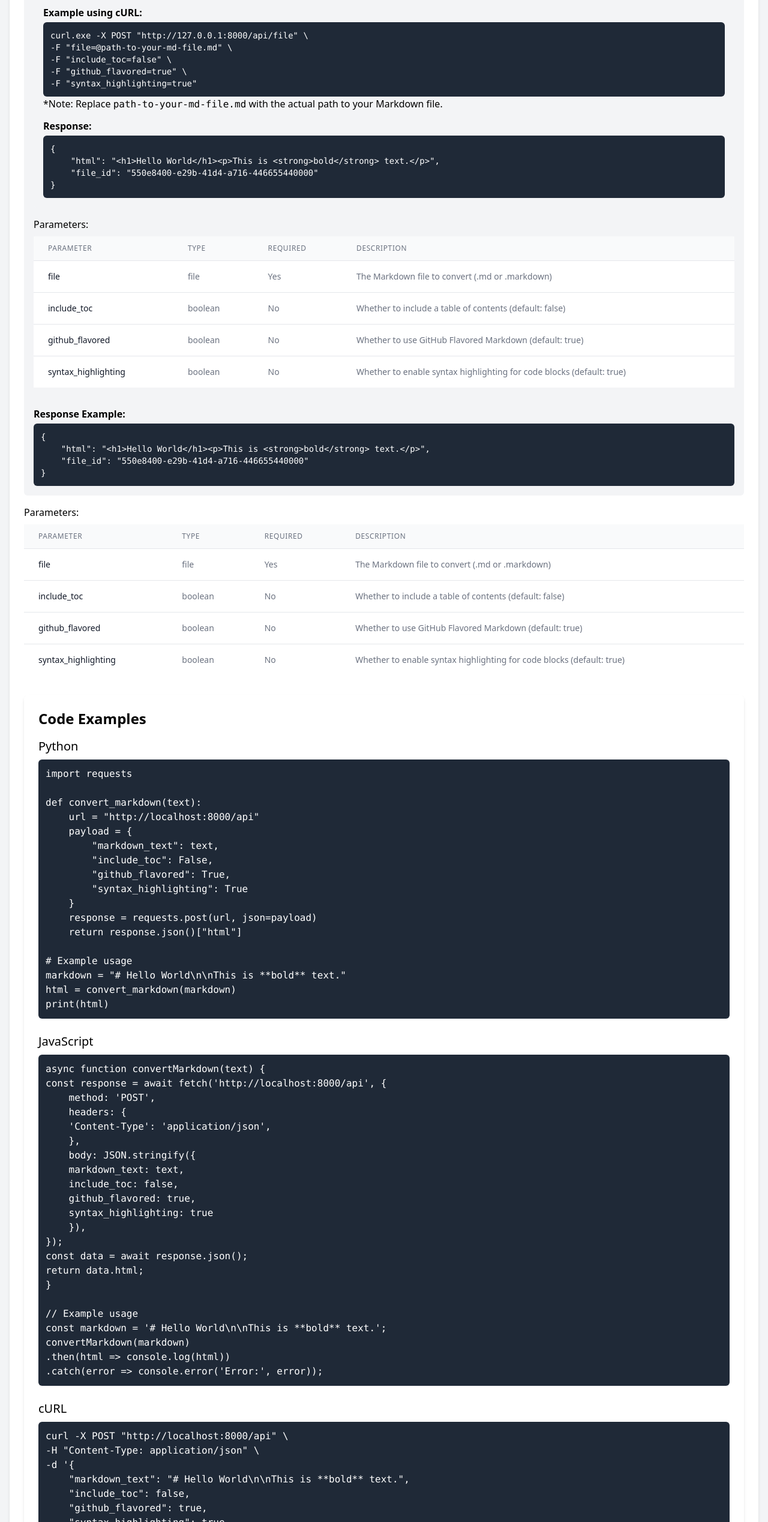
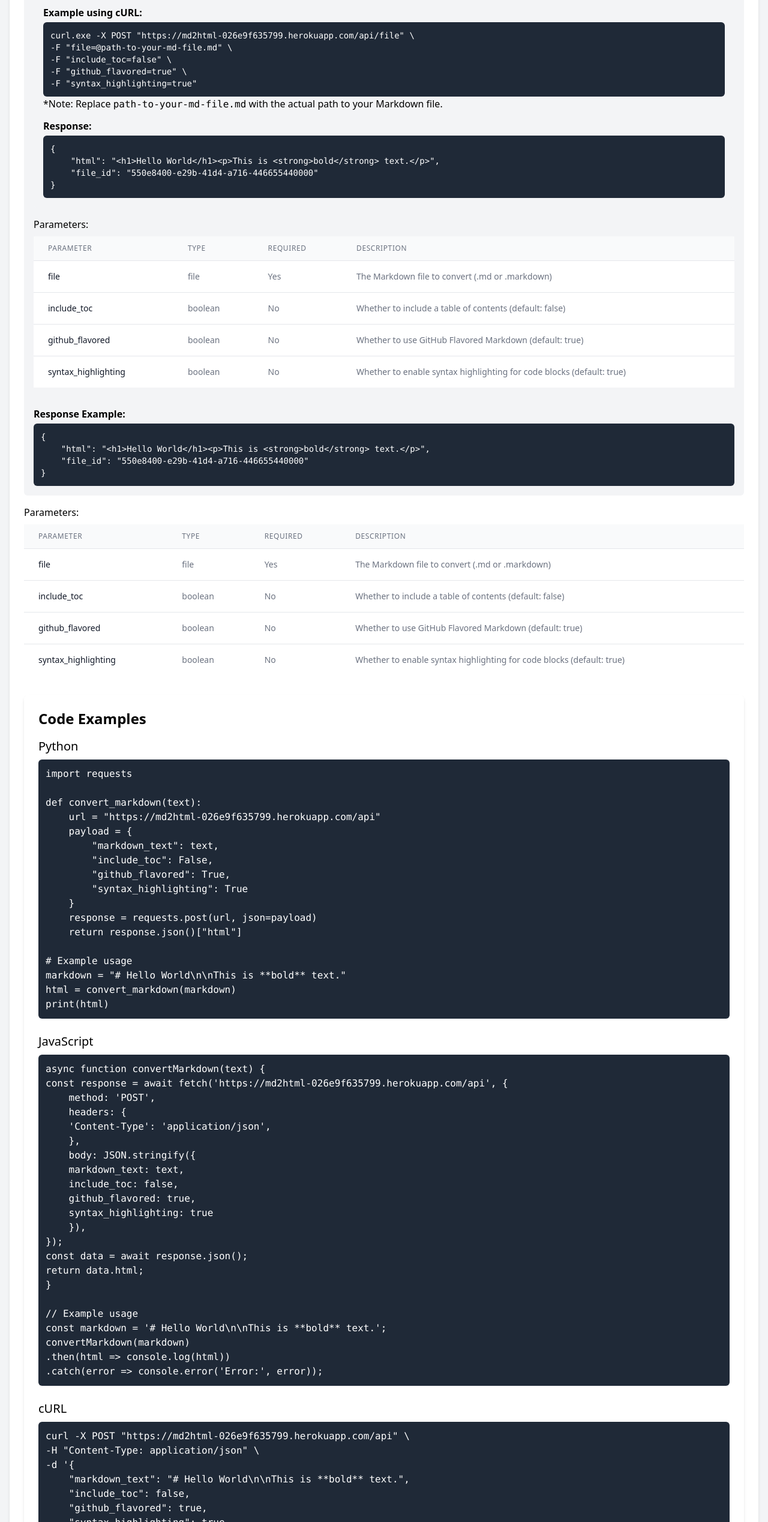
Before and after one commit to terri-yaki/md2html, a plain HTML site: page templates/docs.html in a window 1280 px wide. Shown: the part 1399-3936 px from the top of the page at 60% size. Drawn offline with nearby package versions, Linux system fonts and the light colour scheme.

Commit message:
added heroku url

```diff
--- a/templates/docs.html
+++ b/templates/docs.html
@@ -93,7 +93,7 @@
                       <p class="mb-2">Content-Type: multipart/form-data</p>
                       <h4 class="font-semibold mt-3 mb-1">Example using cURL:</h4>
                       <pre class="bg-gray-800 text-white p-3 rounded-md overflow-x-auto text-sm">
-curl.exe -X POST "http://127.0.0.1:8000/api/file" \
+curl.exe -X POST "https://md2html-026e9f635799.herokuapp.com/api/file" \
 -F "file=@path-to-your-md-file.md" \
 -F "include_toc=false" \
 -F "github_flavored=true" \
@@ -203,7 +203,7 @@ curl.exe -X POST "http://127.0.0.1:8000/api/file" \
 import requests
 
 def convert_markdown(text):
-    url = "http://localhost:8000/api"
+    url = "https://md2html-026e9f635799.herokuapp.com/api"
     payload = {
         "markdown_text": text,
         "include_toc": False,
@@ -223,7 +223,7 @@ print(html)</pre>
               <h3 class="text-xl font-medium mb-2">JavaScript</h3>
               <pre class="bg-gray-800 text-white p-3 rounded-md overflow-x-auto">
 async function convertMarkdown(text) {
-const response = await fetch('http://localhost:8000/api', {
+const response = await fetch('https://md2html-026e9f635799.herokuapp.com/api', {
     method: 'POST',
     headers: {
     'Content-Type': 'application/json',
@@ -249,7 +249,7 @@ convertMarkdown(markdown)
             <div class="mb-6">
               <h3 class="text-xl font-medium mb-2">cURL</h3>
               <pre class="bg-gray-800 text-white p-3 rounded-md overflow-x-auto">
-curl -X POST "http://localhost:8000/api" \
+curl -X POST "https://md2html-026e9f635799.herokuapp.com/api" \
 -H "Content-Type: application/json" \
 -d '{
     "markdown_text": "# Hello World\n\nThis is **bold** text.",
```
Also changed, not shown: 2 other files.
